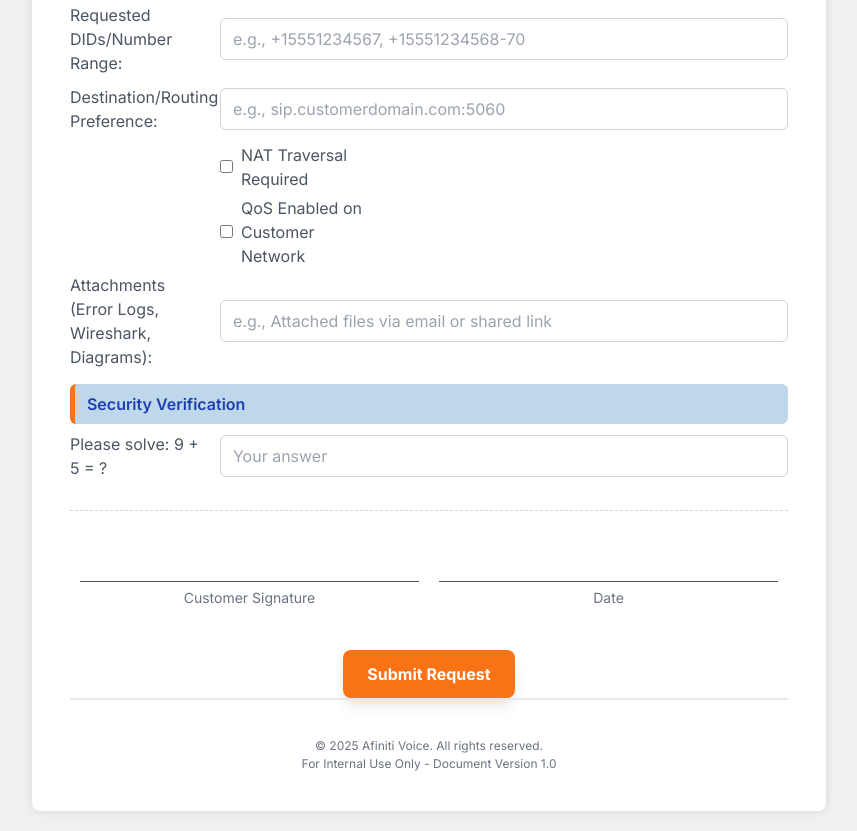
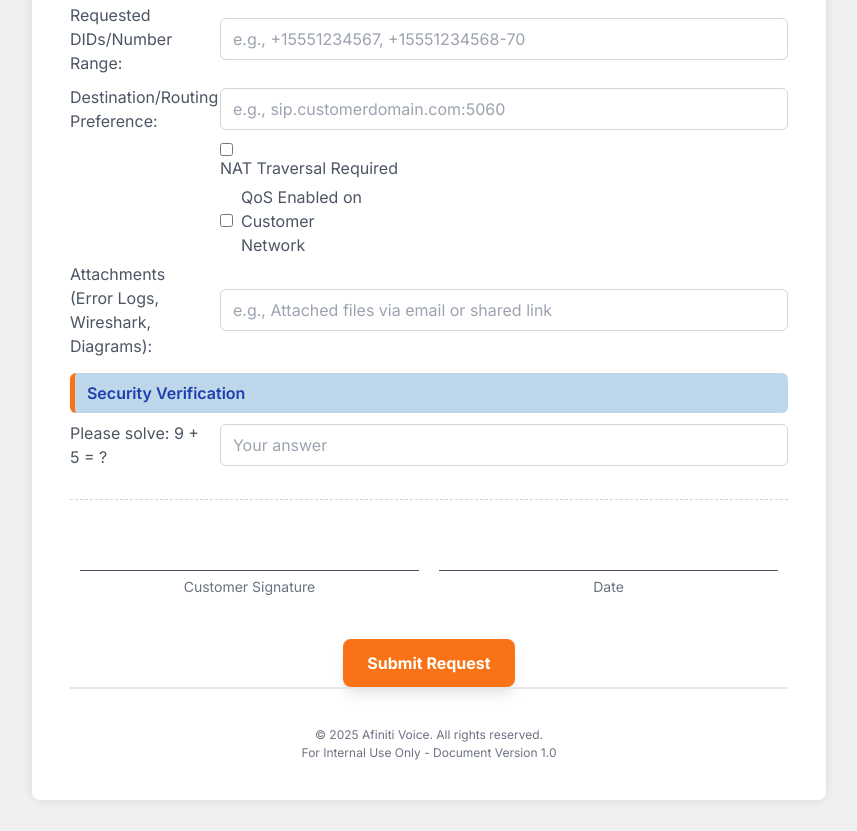
Before and after one commit to braimi83/afinitivoice, a plain HTML site: page index.html in a window 1280 px wide. Shown: the part 1026-1857 px from the top of the page, without its empty margins (211-1068 px from the left). Drawn offline with nearby package versions, Linux system fonts and the light colour scheme.

Commit message:
Update index.html

```diff
--- a/index.html
+++ b/index.html
@@ -285,7 +285,7 @@
             </div>
             <div class="form-group checkbox-group">
                 <input type="checkbox" id="natTraversal" name="natTraversal" class="rounded">
-                <label for="natTraversal" class="ml-0">NAT Traversal Required</label>
+                <label for="natTraversal" class="ml-0" style="width: 100%">NAT Traversal Required</label>
             </div>
             <div class="form-group checkbox-group">
                 <input type="checkbox" id="qosEnabled" name="qosEnabled" class="rounded">
```
